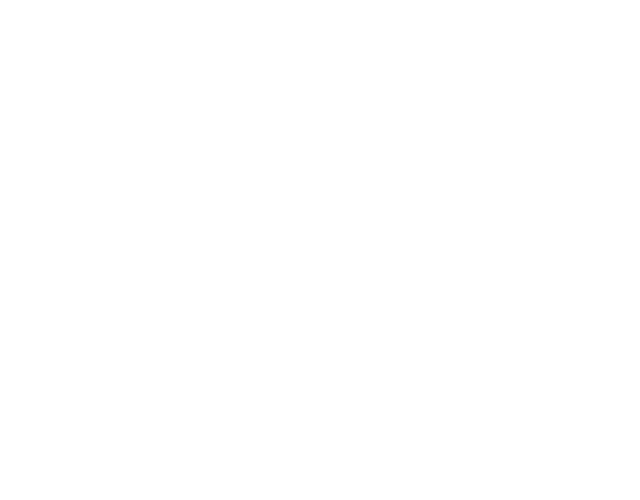
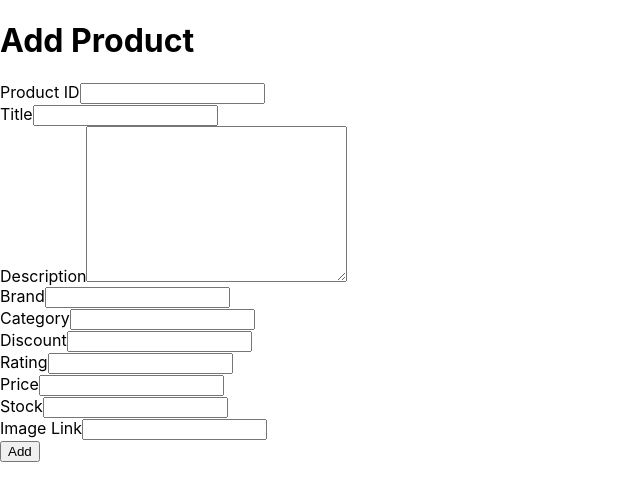
Before and after one commit to Sree1710/sales-app, a React (Create React App) app: page / in a window 1280 px wide. Shown: the top 500 px of the page, without its empty margins (0-640 px from the left). Built offline with nearby package versions, Linux system fonts and the light colour scheme.

Commit message:
Design Completed

```diff
--- a/src/App.js
+++ b/src/App.js
@@ -1,10 +1,11 @@
 import logo from './logo.svg';
 import './App.css';
+import AddProducts from './Components/AddProducts';
 
 function App() {
   return (
     <div>
-
+    <AddProducts/>
     </div>
   );
 }
--- a/src/Components/AddProducts.jsx
+++ b/src/Components/AddProducts.jsx
@@ -1,8 +1,74 @@
-import React from 'react'
+import React, { useState } from 'react'
 
 const AddProducts = () => {
+    const [inputField,setInputField]=useState(
+        {id:"",title:"",description:"",price:"",discountPercentage:"",rating:"",stock:"",brand:"",category:"",thumbnail:""}
+    )
+
+    const inputHandler=(event)=>{
+        setInputField({...inputField,[event.target.name]:event.target.value})
+    }
+
+    const readValue=()=>{
+        console.log(inputField)
+    }
   return (
-    <div>AddProducts</div>
+    <div>
+        <div className="container">
+                <div className="row">
+                    <div className="col col-12 col-sm-12 col-md-12 col-lg-12 col-xl-12 col-xxl-12">
+                        <div className="row g-3">
+                            <div className="col col-12 col-sm-12 col-md-12 col-lg-12 col-xl-12 col-xxl-12">
+                                <h1>Add Product</h1>
+                            </div>
+                            <div className="col col-12 col-sm-6 col-md-6 col-lg-6 col-xl-6 col-xxl-6">
+                                <label htmlFor="" className="form-label">Product ID</label>
+                                <input onChange={inputHandler} type="text" className="form-control" name="id" value={inputField.id}/>
+                            </div>
+                            <div className="col col-12 col-sm-6 col-md-6 col-lg-6 col-xl-6 col-xxl-6">
+                                <label htmlFor="" className="form-label">Title</label>
+                                <input onChange={inputHandler} type="text" className="form-control" name="title" value={inputField.title}/>
+                            </div>
+                            <div className="col col-12 col-sm-12 col-md-12 col-lg-12 col-xl-12 col-xxl-12">
+                                <label htmlFor="" className="form-label">Description</label>
+                                <textarea onChange={inputHandler} name="description" id="" cols="30" rows="10" className="form-control" value={inputField.description}></textarea>
+                            </div>
+                            <div className="col col-12 col-sm-6 col-md-6 col-lg-6 col-xl-6 col-xxl-6">
+                                <label htmlFor="" className="form-label">Brand</label>
+                                <input onChange={inputHandler} type="text" className="form-control" name="brand" value={inputField.brand}/>
+                            </div>
+                            <div className="col col-12 col-sm-6 col-md-6 col-lg-6 col-xl-6 col-xxl-6">
+                                <label htmlFor="" className="form-label">Category</label>
+                                <input onChange={inputHandler} type="text" className="form-control" name="category" value={inputField.category}/>
+                            </div>
+                            <div className="col col-12 col-sm-6 col-md-6 col-lg-6 col-xl-6 col-xxl-6">
+                                <label htmlFor="" className="form-label">Discount</label>
+                                <input onChange={inputHandler} type="text" className="form-control" name="discountPercentage" value={inputField.discountPercentage}/>
+                            </div>
+                            <div className="col col-12 col-sm-6 col-md-6 col-lg-6 col-xl-6 col-xxl-6">
+                                <label htmlFor="" className="form-label">Rating</label>
+                                <input onChange={inputHandler} type="text" className="form-control" name="rating" value={inputField.rating}/>
+                            </div>
+                            <div className="col col-12 col-sm-12 col-md-12 col-lg-12 col-xl-12 col-xxl-12">
+                                <label htmlFor="" className="form-label">Price</label>
+                                <input onChange={inputHandler} type="text" className="form-control" name="price" value={inputField.price}/>
+                            </div>
+                            <div className="col col-12 col-sm-6 col-md-6 col-lg-6 col-xl-6 col-xxl-6">
+                                <label htmlFor="" className="form-label">Stock</label>
+                                <input onChange={inputHandler} type="text" className="form-control" name="stock" value={inputField.stock}/>
+                            </div>
+                            <div className="col col-12 col-sm-6 col-md-6 col-lg-6 col-xl-6 col-xxl-6">
+                                <label htmlFor="" className="form-label">Image Link</label>
+                                <input onChange={inputHandler} type="text" className="form-control" name="thumbnail" value={inputField.thumbnail}/>
+                            </div>
+                            <div className="col col-12 col-sm-12 col-md-12 col-lg-12 col-xl-12 col-xxl-12">
+                                <button onClick={readValue} className="btn btn-primary">Add</button>
+                            </div>
+                        </div>
+                    </div>
+                </div>
+            </div>
+    </div>
   )
 }
 
```
